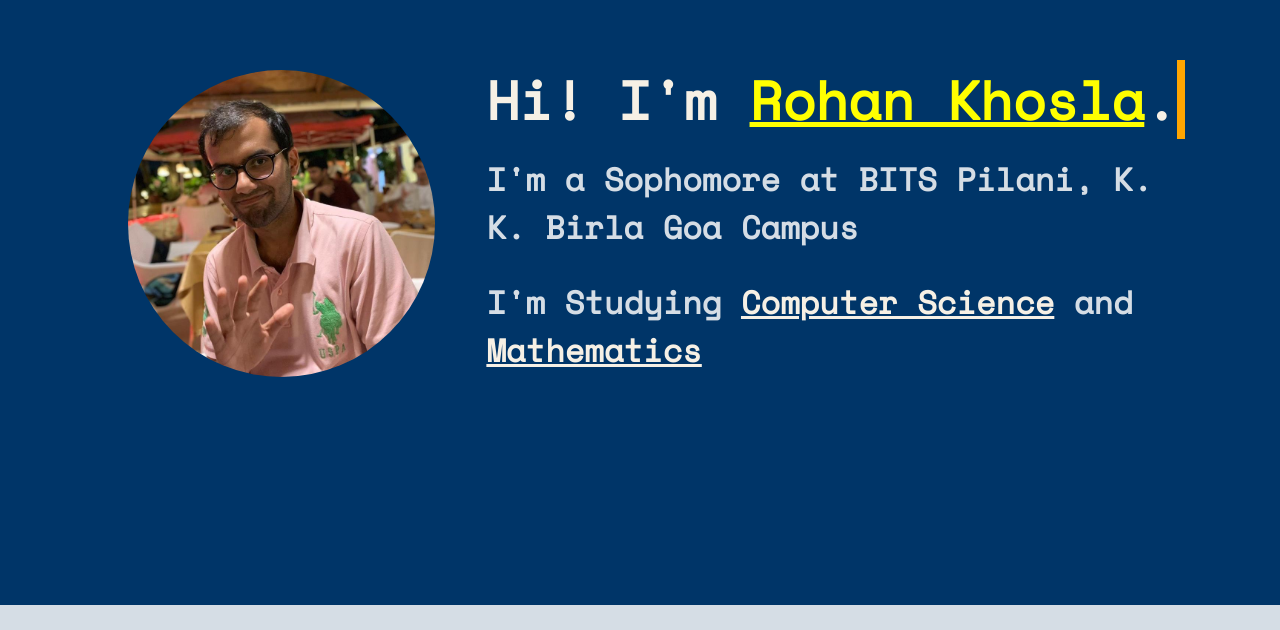
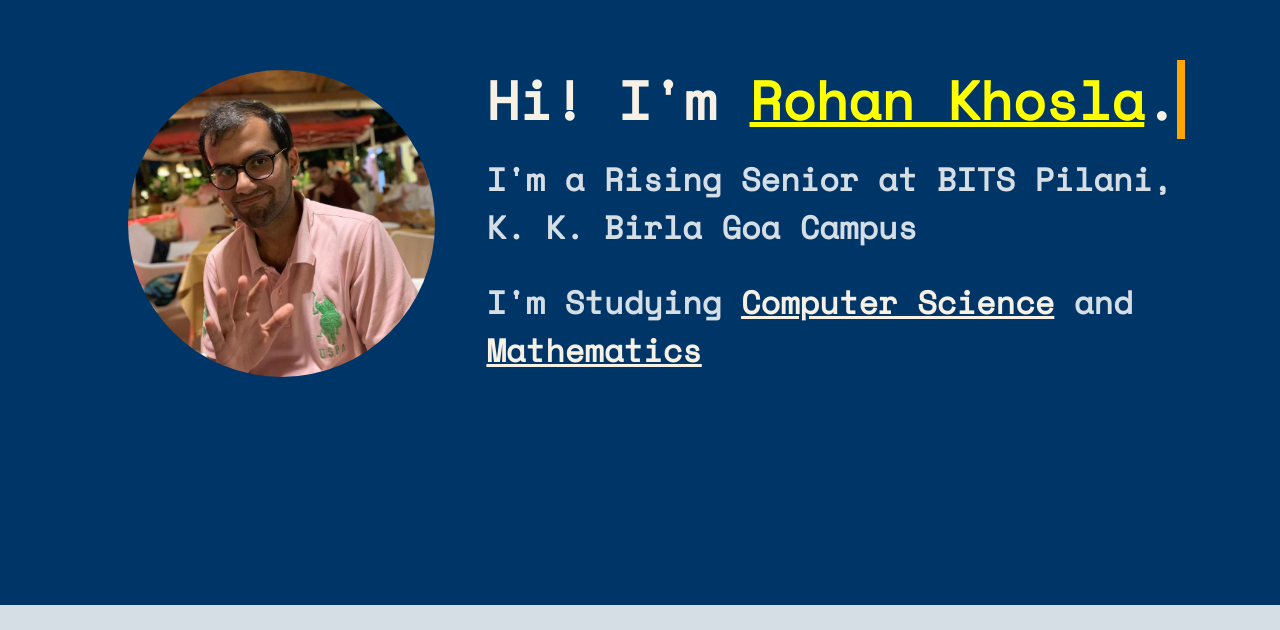
Before and after one commit to CocaKhosla/rohankhosla, a plain HTML site: page index.html in a window 1280 px wide. Shown: the part 135-765 px from the top of the page. Drawn offline with nearby package versions, Linux system fonts and the light colour scheme.

Commit message:
Update index.html

```diff
--- a/index.html
+++ b/index.html
@@ -17,7 +17,7 @@
       <img src="Profile Picture.JPG" alt="Imagine my photo here :P" align='left' class='ProfilePicture' id=''>
       <div class="IntroText">
         <h1>Hi! I'm <span class="name"><a href="https://www.linkedin.com/in/rohan-khosla-b25051166/">Rohan Khosla</a></span>.</h1>
-        <h2>I'm a Sophomore at BITS Pilani, K. K. Birla Goa Campus</h2>
+        <h2>I'm a Rising Senior at BITS Pilani, K. K. Birla Goa Campus</h2>
         <h2 class="subjects">I'm Studying <span>Computer Science</span> and <span>Mathematics</span></h2>
       </div>
     </div>
```
